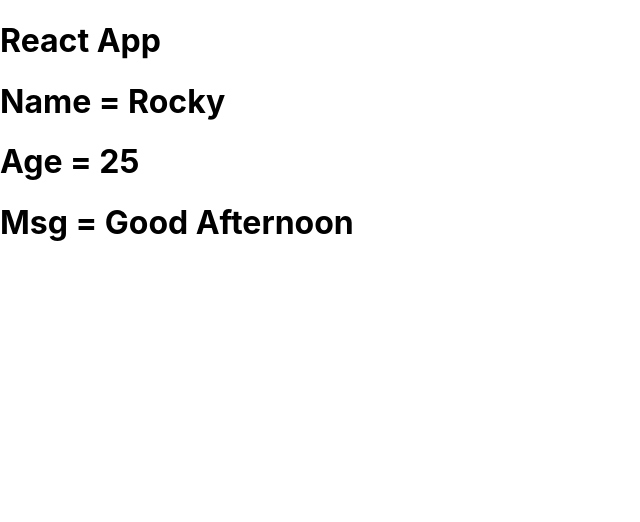
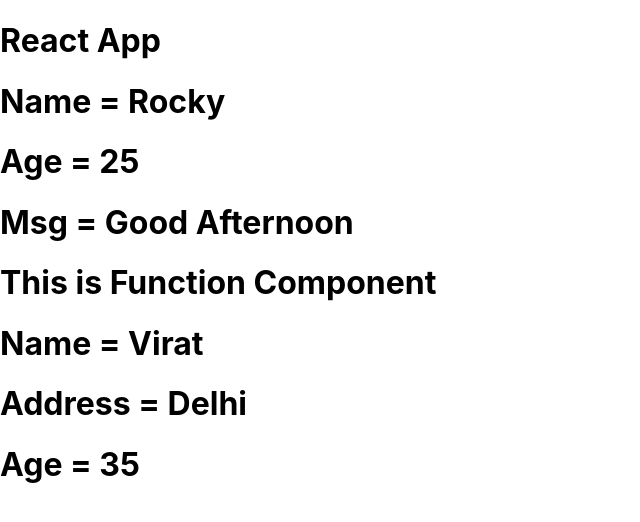
Before and after one commit to rock72427/ReactJS-Notes, a React (Create React App) app in the folder app/: page / in a window 1280 px wide. Shown: the top 522 px of the page, without its empty margins (0-640 px from the left). Built offline with nearby package versions, Linux system fonts and the light colour scheme.

Commit message:
added children props

```diff
--- a/app/src/App.jsx
+++ b/app/src/App.jsx
@@ -1,12 +1,15 @@
 import React from "react";
 import Third from "./Third";
+import First from "./First";
 
 const App = () => {
   let msg = "Good Afternoon";
   return (
     <div>
       <h1>React App</h1>
-      <Third name="Rocky" age={25} msg={msg} />
+      <Third name={"Rocky"} age={25} msg={msg} />
+
+      <First name={"Virat"} address={"Delhi"} age={35} />
     </div>
   );
 };
--- a/app/src/First.jsx
+++ b/app/src/First.jsx
@@ -1,13 +1,12 @@
 import React from "react";
 
-const First = () => {
-  function buttonClick() {
-    console.log("Button Clicked");
-  }
+const First = ({ name, address, age }) => {
   return (
     <div>
-      <h1>EVENTS</h1>
-      <button onClick={buttonClick}>Click Here</button>
+      <h1>This is Function Component</h1>
+      <h1>Name = {name}</h1>
+      <h1>Address = {address}</h1>
+      <h1>Age = {age}</h1>
     </div>
   );
 };
```
Also changed, not shown: 1 other file (tests, documents, lock files or other folders).
